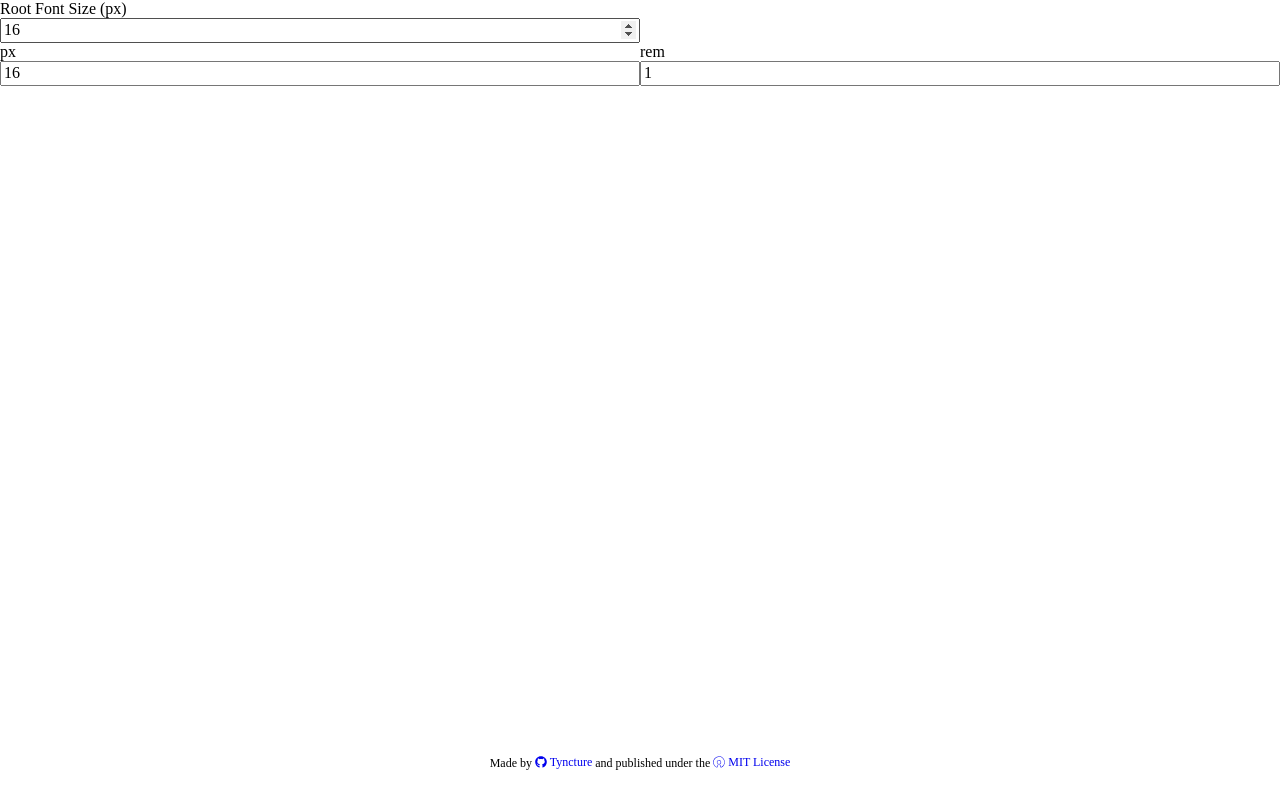
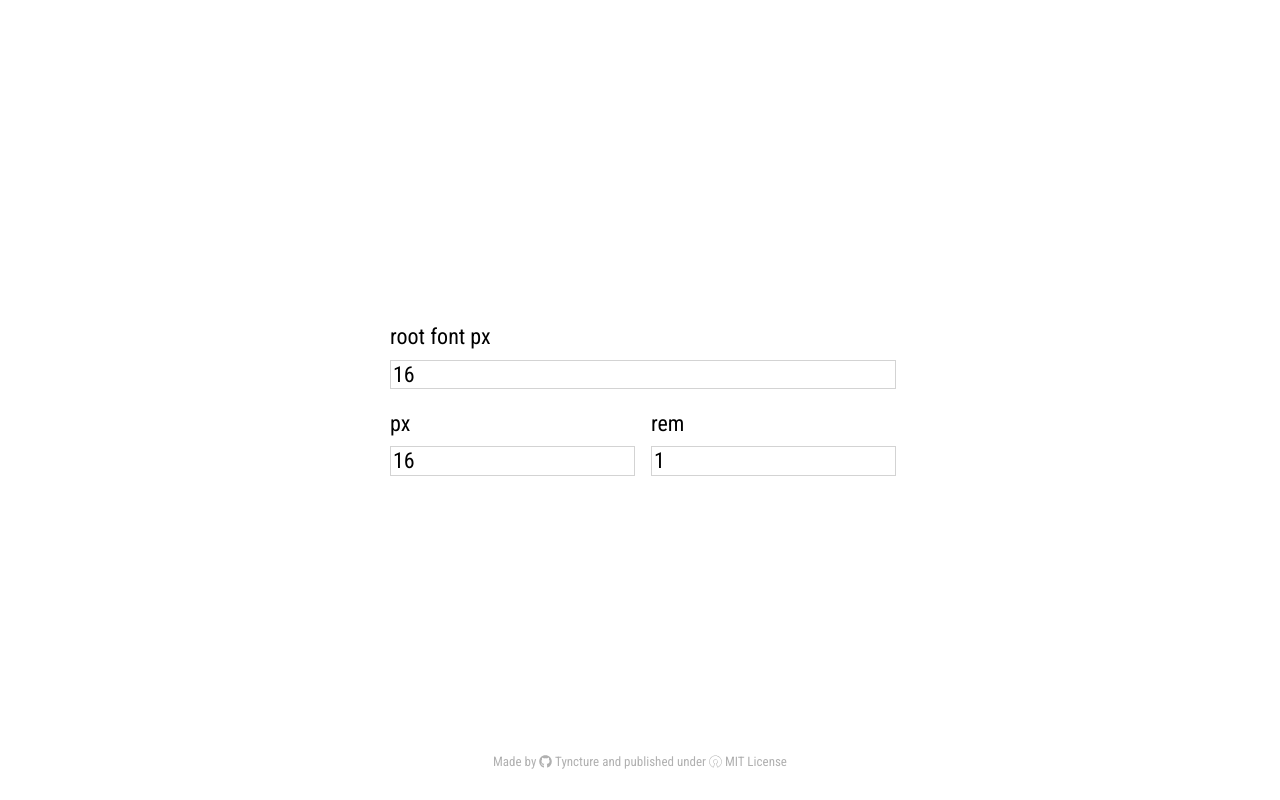
Before and after one commit to Tyncture/remutil, a Gatsby site: page / in a window 1280 px wide. Built offline with nearby package versions, Linux system fonts and the light colour scheme; Gatsby itself is replaced by a stand-in of ours.

Commit message:
Refine footer and add basic styles

```diff
--- a/src/pages/index.jsx
+++ b/src/pages/index.jsx
@@ -59,8 +59,8 @@ function Remutil() {
         <title>remutil | Tyncture</title>
       </Helmet>
       <main className="remutil__main">
-        <section className="remutil__root-px_section">
-          <label htmlFor="root-px">Root Font Size (px)</label>
+        <section className="remutil__root_px_section">
+          <label htmlFor="root-px">Root Font px</label>
           <input
             type="number"
             name="root-px"
@@ -89,17 +89,17 @@ function Remutil() {
             onChange={handleRemChange}
           />
         </section>
+      </main>
       <footer className="remutil__footer">
         Made by&nbsp;
         <a href="https://github.com/Tyncture/remutil">
           <FontAwesomeIcon icon={faGithub}></FontAwesomeIcon> Tyncture
         </a>
-          &nbsp;and published under the&nbsp;
+        &nbsp;and published under&nbsp;
         <a href="https://github.com/Tyncture/remutil/blob/master/LICENSE.md">
           <FontAwesomeIcon icon={faOsi}></FontAwesomeIcon> MIT License
         </a>
       </footer>
-      </main>
     </div>
   )
 }
--- a/src/styles/index.css
+++ b/src/styles/index.css
@@ -1,18 +1,33 @@
 @import "~normalize.css";
+@import url("https://fonts.googleapis.com/css?family=Roboto+Condensed:400,700");
+
+.remutil {
+  height: 100vh;
+  width: 100vw;
+  display: flex;
+  justify-content: center;
+  align-items: center;
+  font-family: "Roboto Condensed", sans-serif;
+}
 
 .remutil__main {
+  width: 100%;
+  max-width: 31.25rem;
   display: grid;
   grid-auto-flow: column;
   grid-template-areas:
     "a a"
     "b c";
-  justify-items: center;
+  grid-gap: 1.375rem;
+  align-items: center;
+  padding: 1.875rem;
 }
 
 .remutil__main > section {
   width: 100%;
   display: flex;
   flex-direction: column;
+  font-size: 1.375rem;
 }
 
 .remutil__root_px_section {
@@ -27,9 +42,28 @@
   grid-area: c;
 }
 
+label {
+  margin-bottom: 0.625rem;
+  text-transform: lowercase;
+  user-select: none;
+}
+
+input[type="number"] {
+  -moz-appearance: textfield;
+  border: 0.0625rem solid lightgray;
+  width: 100%;
+}
+
+input[type="number"]::-webkit-inner-spin-button,
+input[type="number"]::-webkit-outer-spin-button {
+  -webkit-appearance: none;
+  margin: 0;
+}
+
 input:required {
   box-shadow: none;
 }
+
 input:invalid {
   box-shadow: none;
 }
@@ -45,5 +79,11 @@ a {
 .remutil__footer {
   position: fixed;
   bottom: 1.875rem;
-  font-size: 0.75rem;
+  font-size: 0.8125rem;
+  color: #b0b0b0;
+  user-select: none;
 }
+
+.remutil__footer > a {
+  color: #b0b0b0;
+}
```
Lines whose indentation alone changed are shown as unchanged.
